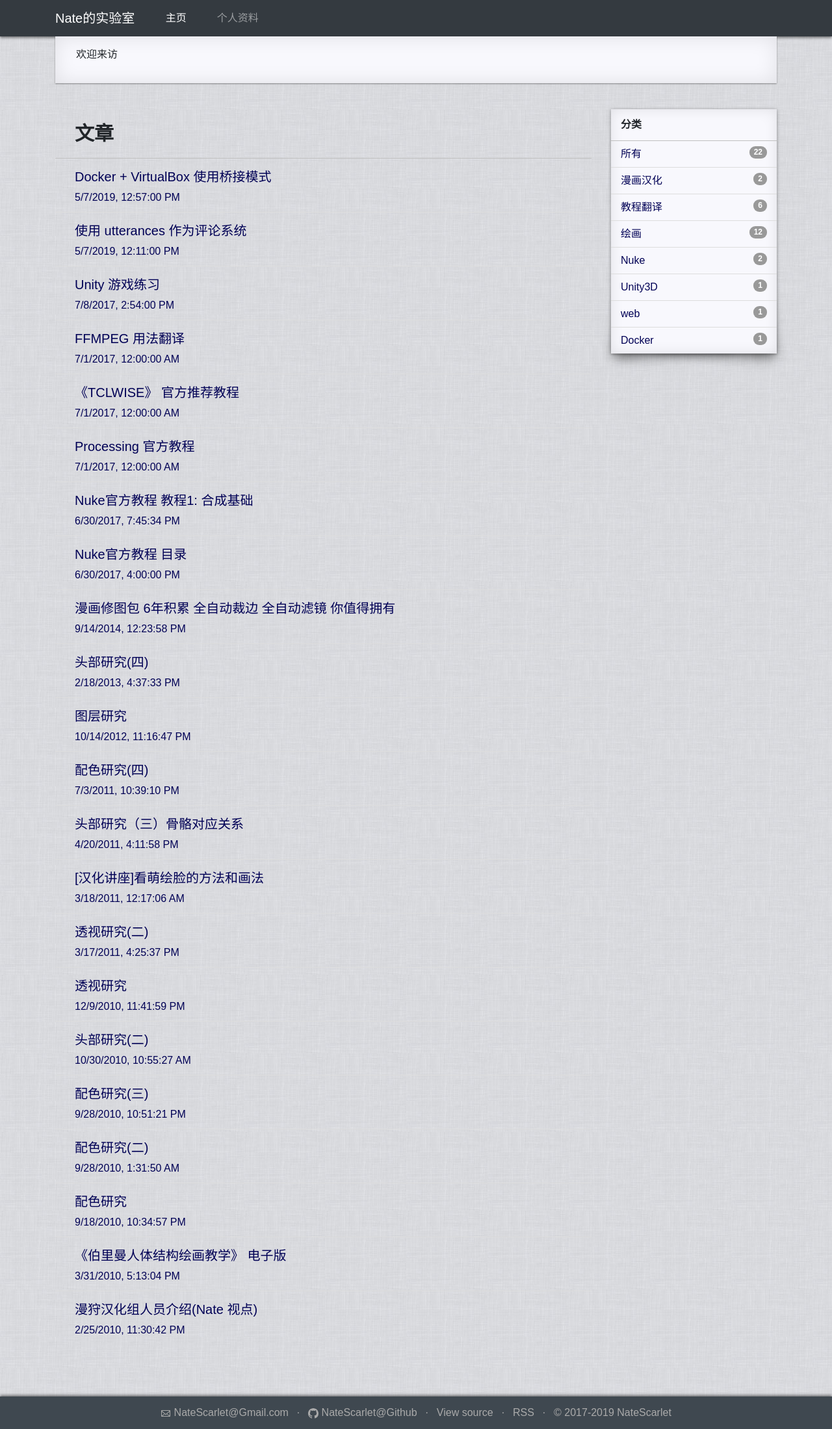
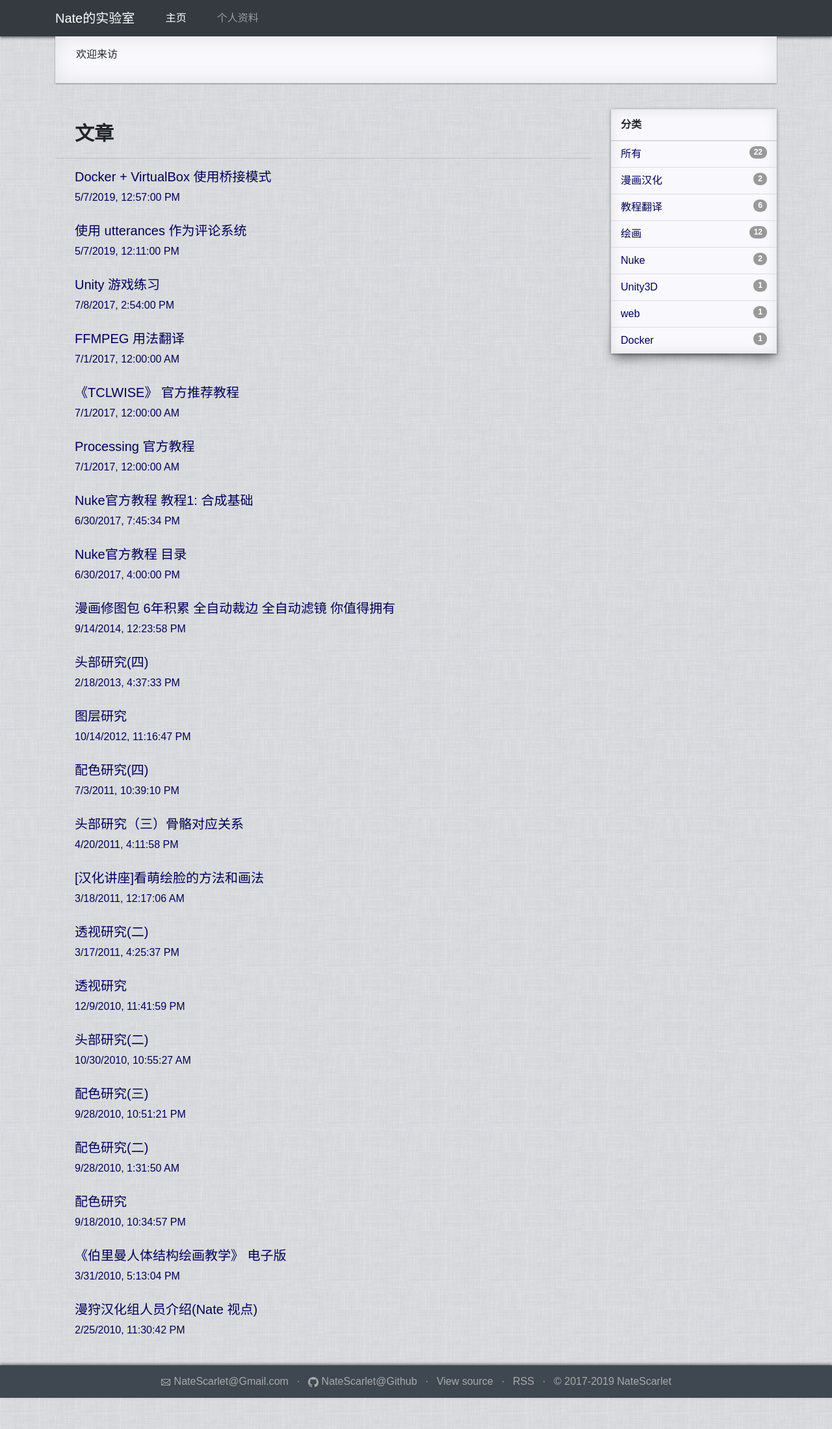
Before and after one commit to NateScarlet/NateScarlet.Github.io, a Jekyll site: the page built from index.md, in a window 1280 px wide. Shown: the whole page at 65% size. Built offline with Jekyll 4.4.1, drawn with Linux system fonts in a browser that asks for light colours; a style sheet for code colours, icons or effects is not loaded; after the commit the page ends 2151 px from its top, so only the background shows below that.

Commit message:
feat: improve footer layout

```diff
--- a/_includes/footer.html
+++ b/_includes/footer.html
@@ -1,7 +1,4 @@
-<footer class="">
-  <div class="container">
-    <div class="row">
-      <div class="col-md-12">
+<footer>
   <a href="mailto:{{ site.email }}">
     <span class="icon">
       <svg
--- /dev/null
+++ b/_sass/footer.scss
@@ -0,0 +1,32 @@
+/* footer */
+footer {
+  min-height: 50px;
+  line-height: 50px;
+  margin-top: 2em;
+  background: #3f4850;
+  color: #aaa;
+  text-align: center;
+
+  -webkit-box-shadow: 0 -2px 4px rgba(0, 0, 0, 0.5);
+  -moz-box-shadow: 0 -2px 4px rgba(0, 0, 0, 0.5);
+  -o-box-shadow: 0 -2px 4px rgba(0, 0, 0, 0.5);
+  box-shadow: 0 -2px 4px rgba(0, 0, 0, 0.5);
+  a {
+    &:link {
+      color: #aaa;
+    }
+    &:visited {
+      color: #888;
+    }
+    &:hover {
+      color: #bbb;
+      text-decoration: none;
+    }
+    &:active {
+      color: #bbb;
+    }
+  }
+  .point {
+    margin: 0 8px;
+  }
+}
--- a/static/css/index.scss
+++ b/static/css/index.scss
@@ -3,6 +3,7 @@
 
 @import 'toc.scss';
 @import 'post.scss';
+@import 'footer.scss';
 
 /**
  * Reset some basic elements
@@ -202,36 +203,6 @@ nav {
   transform: skew(11deg) rotate(4deg);
 }
 
-/* footer */
-footer {
-  min-height: 50px;
-  line-height: 50px;
-  margin-top: 80px;
-  background: #3f4850;
-  color: #aaa;
-  text-align: center;
-
-  -webkit-box-shadow: 0 -2px 4px rgba(0, 0, 0, 0.5);
-  -moz-box-shadow: 0 -2px 4px rgba(0, 0, 0, 0.5);
-  -o-box-shadow: 0 -2px 4px rgba(0, 0, 0, 0.5);
-  box-shadow: 0 -2px 4px rgba(0, 0, 0, 0.5);
-}
-footer a:link {
-  color: #aaa;
-} /* 未访问的链接 */
-footer a:visited {
-  color: #888;
-} /* 已访问的链接 */
-footer a:hover {
-  color: #bbb;
-  text-decoration: none;
-} /* 鼠标移动到链接上 */
-footer a:active {
-  color: #bbb;
-} /* 选定的链接 */
-footer .point {
-  margin: 0 8px;
-}
 /**
  * Icons
  */
```
Also changed, not shown: other parts of _includes/footer.html (+1 -6 lines). Lines whose indentation alone changed are shown as unchanged.
